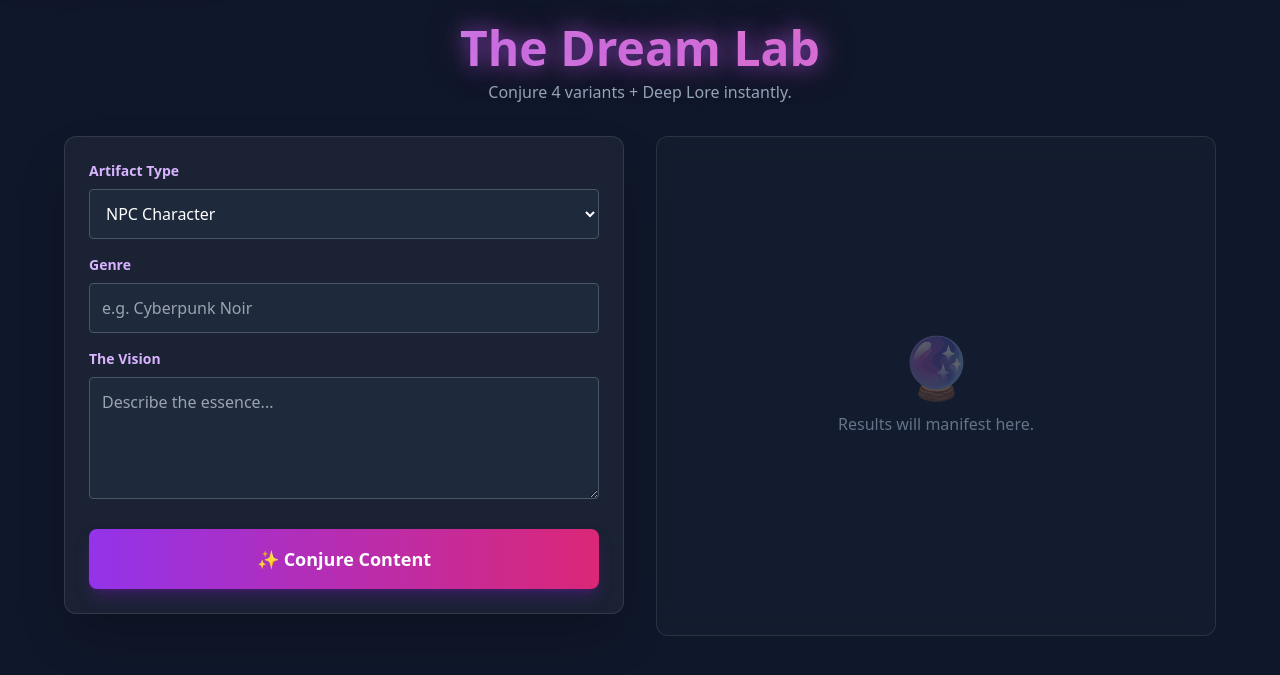
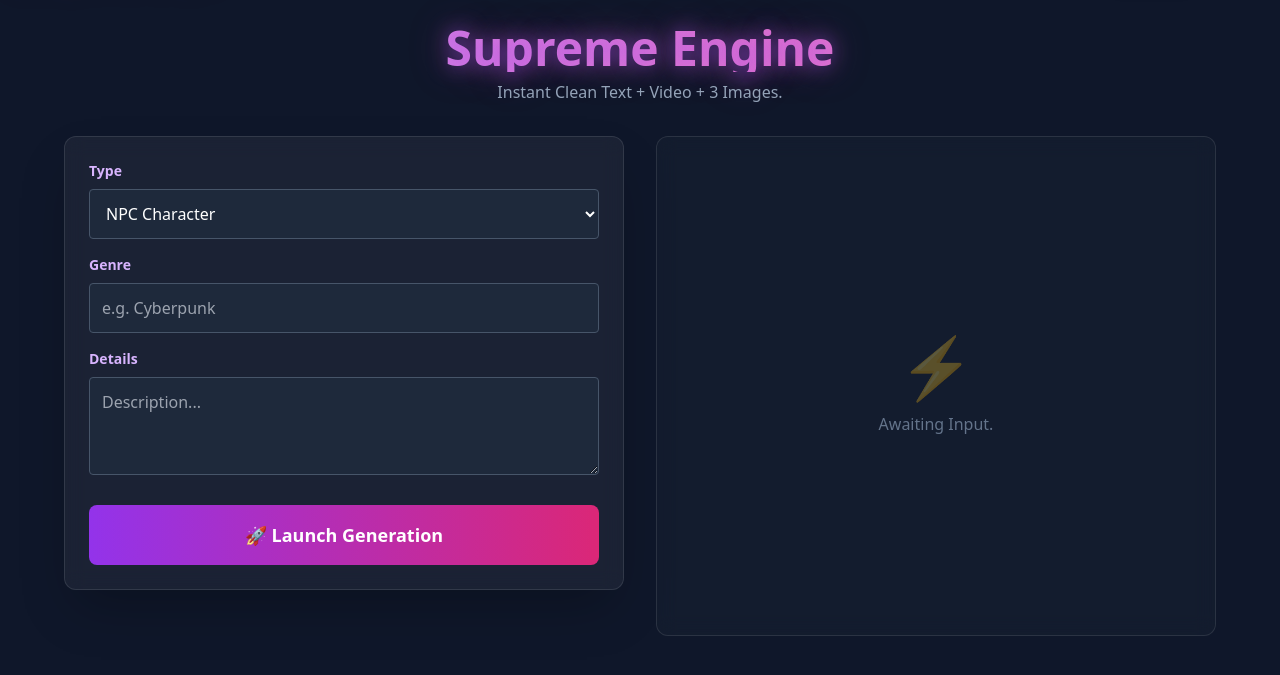
Before and after one commit to Devil-nkp/GameLore-AI, a Flask app: page /generate in a window 1280 px wide. Shown: the part 76-751 px from the top of the page. Run offline with Flask 3, Linux system fonts and the light colour scheme; the visitor is signed in with stand-in values (Sample User, id 1); some libraries are stand-ins or nearby versions.

Commit message:
generate.html

```diff
--- a/templates/generate.html
+++ b/templates/generate.html
@@ -2,8 +2,10 @@
 {% block content %}
 <div class="max-w-6xl mx-auto" x-data="{ loading: false }">
     <div class="text-center mb-8">
-        <h1 class="text-3xl md:text-5xl font-extrabold mb-2 glow-text text-transparent bg-clip-text bg-gradient-to-r from-purple-400 to-pink-400">The Dream Lab</h1>
-        <p class="text-slate-400 text-sm md:text-base">Conjure 4 variants + Deep Lore instantly.</p>
+        <h1 class="text-4xl md:text-5xl font-extrabold mb-2 glow-text text-transparent bg-clip-text bg-gradient-to-r from-purple-400 to-pink-400">
+            Supreme Engine
+        </h1>
+        <p class="text-slate-400">Instant Clean Text + Video + 3 Images.</p>
     </div>
 
     <div class="grid grid-cols-1 lg:grid-cols-2 gap-8">
@@ -14,43 +16,39 @@
                   hx-on::after-request="loading = false">
 
                 <div class="mb-4">
-                    <label class="block text-sm font-bold mb-2 text-purple-300">Artifact Type</label>
-                    <select name="type" class="w-full bg-slate-800 border border-slate-600 rounded p-3 focus:ring-2 focus:ring-purple-500 outline-none text-white">
+                    <label class="block text-sm font-bold mb-2 text-purple-300">Type</label>
+                    <select name="type" class="w-full bg-slate-800 border border-slate-600 rounded p-3 text-white">
                         <option value="NPC">NPC Character</option>
                         <option value="Quest">Side Quest</option>
-                        <option value="Item">Legendary Weapon</option>
+                        <option value="Item">Weapon</option>
                         <option value="Location">Environment</option>
                     </select>
                 </div>
-
                 <div class="mb-4">
                     <label class="block text-sm font-bold mb-2 text-purple-300">Genre</label>
-                    <input type="text" name="genre" placeholder="e.g. Cyberpunk Noir" class="w-full bg-slate-800 border border-slate-600 rounded p-3 focus:ring-2 focus:ring-purple-500 outline-none text-white">
+                    <input type="text" name="genre" placeholder="e.g. Cyberpunk" class="w-full bg-slate-800 border border-slate-600 rounded p-3 text-white">
+                </div>
+                <div class="mb-6">
+                    <label class="block text-sm font-bold mb-2 text-purple-300">Details</label>
+                    <textarea name="details" rows="3" placeholder="Description..." class="w-full bg-slate-800 border border-slate-600 rounded p-3 text-white"></textarea>
                 </div>
 
-                <div class="mb-6">
-                    <label class="block text-sm font-bold mb-2 text-purple-300">The Vision</label>
-                    <textarea name="details" rows="4" placeholder="Describe the essence..." class="w-full bg-slate-800 border border-slate-600 rounded p-3 focus:ring-2 focus:ring-purple-500 outline-none text-white"></textarea>
-                </div>
-
-                <button class="w-full bg-gradient-to-r from-purple-600 to-pink-600 p-4 rounded-lg font-bold text-lg hover:scale-105 transition transform shadow-lg shadow-purple-900/50 text-white disabled:opacity-50" :disabled="loading">
-                    <span x-show="!loading">✨ Conjure Content</span>
-                    <span x-show="loading">Weaving Magic...</span>
+                <button class="w-full bg-gradient-to-r from-purple-600 to-pink-600 p-4 rounded-lg font-bold text-lg hover:scale-105 transition text-white" :disabled="loading">
+                    <span x-show="!loading">🚀 Launch Generation</span>
+                    <span x-show="loading">Processing...</span>
                 </button>
             </form>
         </div>
 
         <div class="glass p-6 rounded-xl flex flex-col min-h-[500px] relative overflow-hidden bg-slate-800/30">
-
             <div x-show="loading" class="absolute inset-0 flex flex-col items-center justify-center bg-slate-900/95 z-20">
                 <div class="w-16 h-16 border-4 border-purple-500 border-t-transparent rounded-full animate-spin mb-4"></div>
-                <p class="text-purple-300 animate-pulse font-bold">Summoning multiple timelines...</p>
+                <p class="text-purple-300 animate-pulse font-bold">Forging Assets...</p>
             </div>
-
             <div id="result-area" class="w-full h-full">
                 <div class="flex flex-col items-center justify-center h-full text-slate-500">
-                    <div class="text-6xl mb-4 opacity-30">🔮</div>
-                    <p>Results will manifest here.</p>
+                    <div class="text-6xl mb-4 opacity-30">⚡</div>
+                    <p>Awaiting Input.</p>
                 </div>
             </div>
         </div>
```
